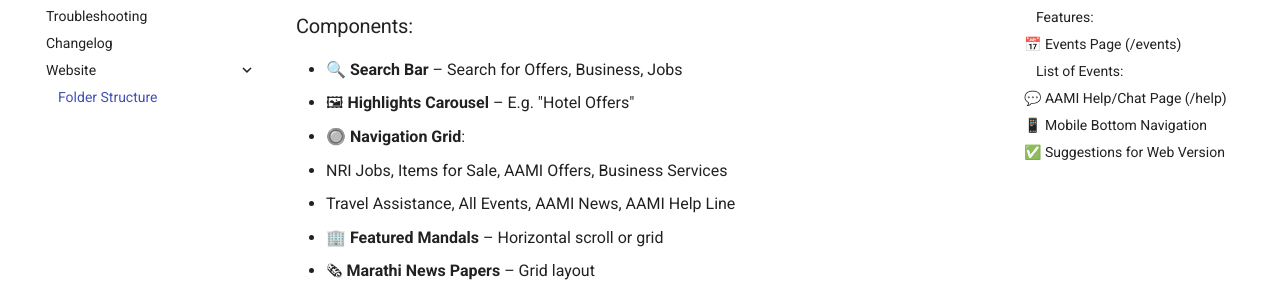
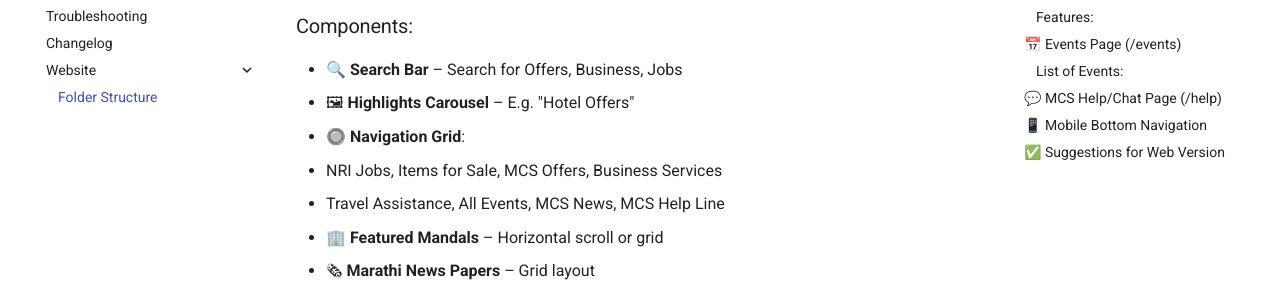
Before and after one commit to gauravsontakke/mcsconnectdocs, an MkDocs documentation site: the page built from docs/website/website-layout.md, in a window 1280 px wide and 900 px high. Shown: the part 337-631 px from the top of the window. Built offline with MkDocs 1.6.1 and Material for MkDocs 9.7.7, drawn with Linux system fonts in a browser that asks for light colours; some of the changed text lies outside the part shown.

Commit message:
Update website-layout.md

```diff
--- a/docs/website/website-layout.md
+++ b/docs/website/website-layout.md
@@ -11,8 +11,8 @@ This section outlines how the Flutter app's mobile UI translates into a structur
 - 🔍 **Search Bar** – Search for Offers, Business, Jobs
 - 🖼 **Highlights Carousel** – E.g. "Hotel Offers"
 - 🔘 **Navigation Grid**:
-  - NRI Jobs, Items for Sale, AAMI Offers, Business Services
-  - Travel Assistance, All Events, AAMI News, AAMI Help Line
+  - NRI Jobs, Items for Sale, MCS Offers, Business Services
+  - Travel Assistance, All Events, MCS  News, MCS Help Line
 - 🏢 **Featured Mandals** – Horizontal scroll or grid
 - 🗞 **Marathi News Papers** – Grid layout
 - 📋 **Job Listings**, **Marketplace Items**, **B2B Offers**
@@ -62,7 +62,7 @@ This section outlines how the Flutter app's mobile UI translates into a structur
 
 ---
 
-## 💬 AAMI Help/Chat Page (`/help`)
+## 💬 MCS Help/Chat Page (`/help`)
 
 - Chat interface with messages aligned left/right
 - Avatar (optional)
```
